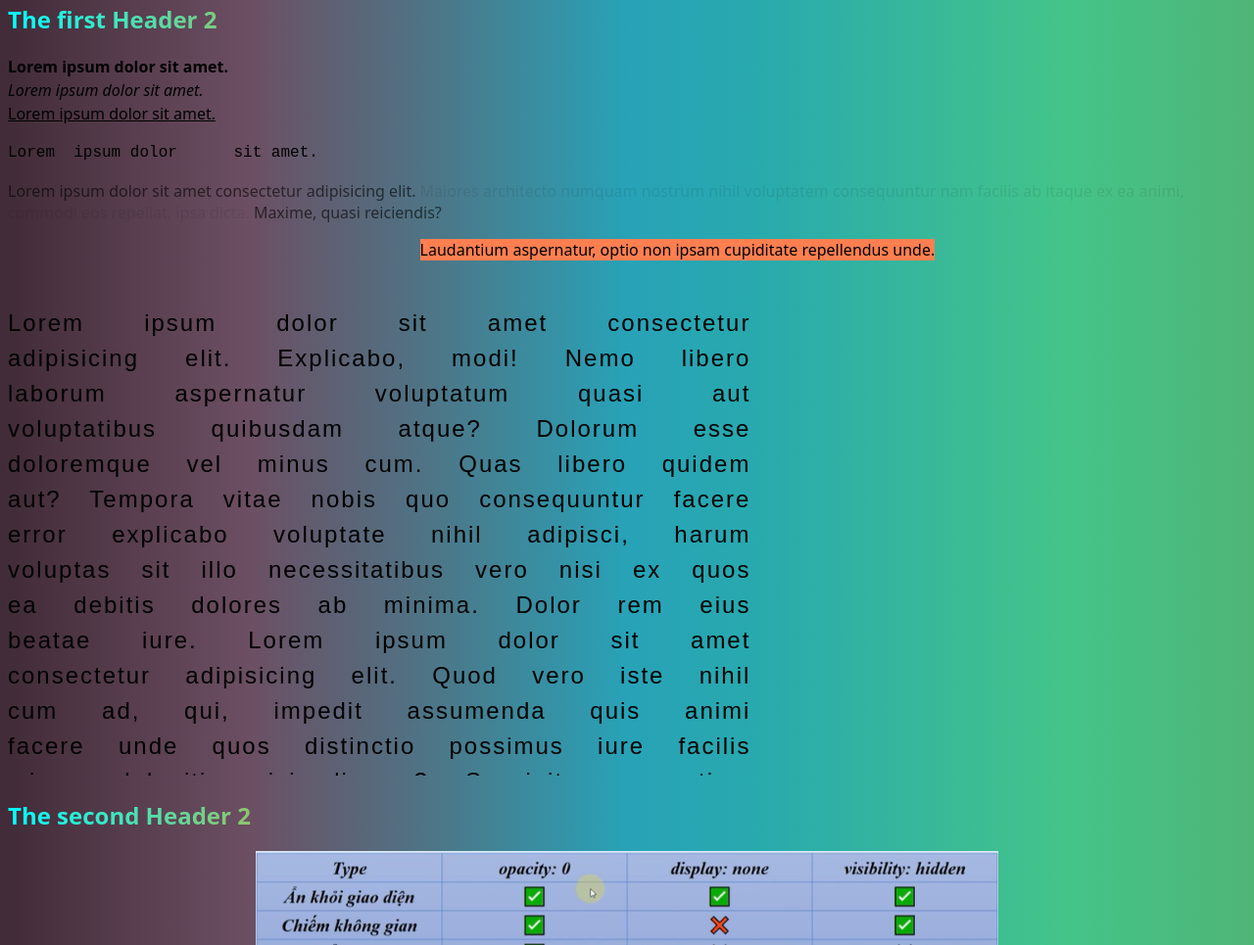
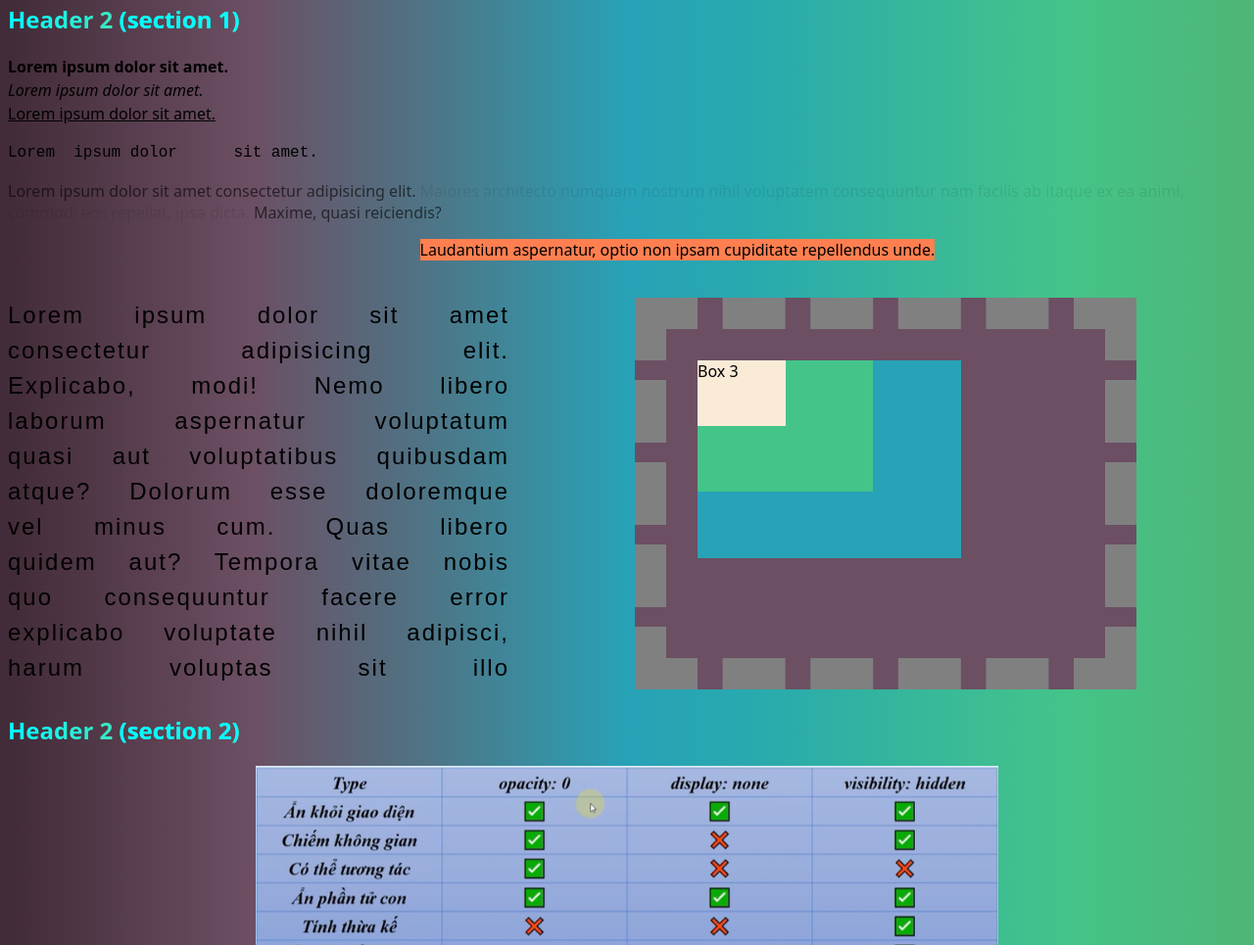
Before and after one commit to Quanngo01/Web-Tutorials, a plain HTML site: page index.html in a window 1280 px wide. Shown: the part 295-1260 px from the top of the page at 98% size. Drawn offline with Linux system fonts and the light colour scheme.

Commit message:
4. Commit

```diff
--- a/index.html
+++ b/index.html
@@ -18,7 +18,7 @@
     <hr />
     <a class="link" href="#git">Learn about Git</a>
 
-    <h2>The first Header 2</h2>
+    <h2>Header 2</h2>
     <div id="basic_tag">
       <b>Lorem ipsum dolor sit amet.</b><br />
       <i>Lorem ipsum dolor sit amet.</i><br />
@@ -75,8 +75,14 @@
       quidem quas quasi dignissimos ex perspiciatis maxime atque iure.
       Inventore?
     </p>
+    <div id="test_position">
+      Background
+      <div id="pos_1">Box 1</div>
+      <div id="pos_2">Box 2</div>
+      <div id="pos_3">Box 3</div>
+    </div>
 
-    <h2>The second Header 2</h2>
+    <h2>Header 2</h2>
     <div id="h2_2">
       <img
         loading="lazy"
@@ -152,8 +158,7 @@
       <div id="box2">Box 2 (Border Box) 30*30</div>
     </div>
 
-    <h2>Another Header 2</h2>
-    <h3>------------------ Header 3</h3>
+    <h2>Header 2</h2>
     <div id="test_background"></div>
     <hr />
     <a class="link" href="#">return</a><br />
@@ -262,6 +267,8 @@
         <li>"git push -u||--set-upstream origin ..." : push a new branch</li>
       </ul>
     </div>
+    <h3>--------------------TITV</h3>
+
     <!-- <div class="test1">
       <p id="test2">Test Margin collapse</p>
     </div> -->
--- a/style.css
+++ b/style.css
@@ -20,6 +20,8 @@ h1 {
   text-decoration: underline;
   text-transform: uppercase;
   text-shadow: 15px -25px 10px rgb(128, 0, 0);
+
+  counter-reset: counter_h2;
 }
 #basic_tag {
   line-height: 1.5;
@@ -31,6 +33,15 @@ h2 {
   background-clip: text;
   /* -webkit-background-clip: text; */
   background-image: linear-gradient(to right, aqua, goldenrod 30%);
+
+  counter-increment: counter_h2;
+
+  position: sticky;
+  top: 0;
+}
+h2::after {
+  content: " (section " counter(counter_h2) ")";
+  color: aqua;
 }
 
 #opacity {
@@ -70,6 +81,8 @@ h2 {
 }
 
 #font {
+  display: inline-block;
+  margin: 0 10vw 0 0;
   font-size: 1.5rem;
   line-height: 1.5;
   font-family: fantasy;
@@ -77,10 +90,40 @@ h2 {
   text-align: justify;
   letter-spacing: 2px;
   word-spacing: 20px;
-  width: 60%;
-  height: 30rem;
+  width: 40vw;
+  height: 50vh;
   overflow: auto;
   overscroll-behavior: contain;
+}
+
+#test_position {
+  display: inline-flex;
+  box-sizing: border-box;
+  border: 2rem dashed gray;
+  padding: 2rem;
+  background-color: #6c4f63;
+  width: 40%;
+  height: 50vh;
+
+  position: absolute;
+}
+#pos_1 {
+  width: 60%;
+  background-color: #28a2b7;
+  height: 60%;
+  position: absolute;
+}
+#pos_2 {
+  background-color: #44c489;
+  width: 40%;
+  height: 40%;
+  position: absolute;
+}
+#pos_3 {
+  background-color: antiquewhite;
+  width: 20%;
+  height: 20%;
+  position: absolute;
 }
 
 #h2_2 {
@@ -101,12 +144,16 @@ h2 {
 }
 
 #testBox-sizing div {
-  width: 30vw;
-  height: 30vw;
+  width: 20vw;
+  height: 20vw;
   font-size: 1.5rem;
   color: aliceblue;
   background-color: #6b13ad;
   display: inline-block;
+
+  display: inline-block;
+  /* align-items: center; */
+  /* justify-content: center; */
 }
 #box1 {
   border: 0.5rem solid red;
```
Also changed, not shown: 1 other file.
